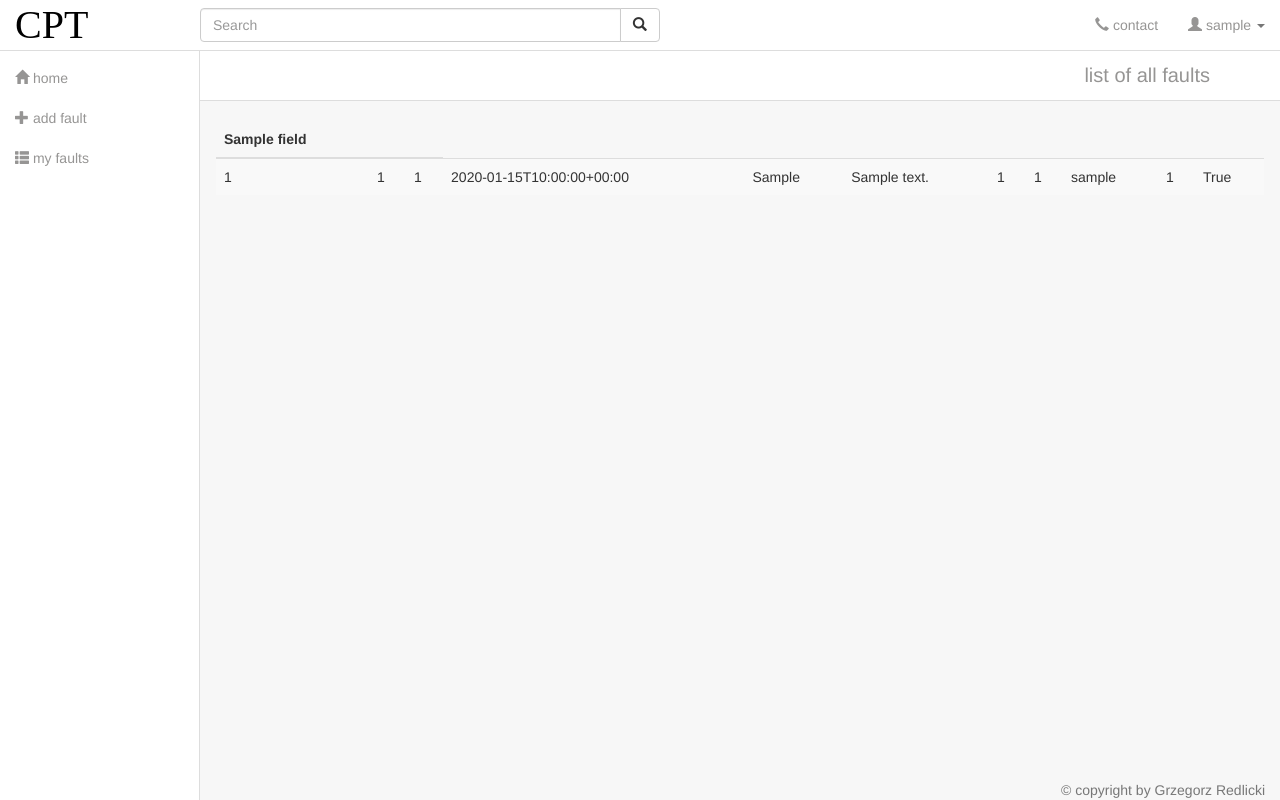
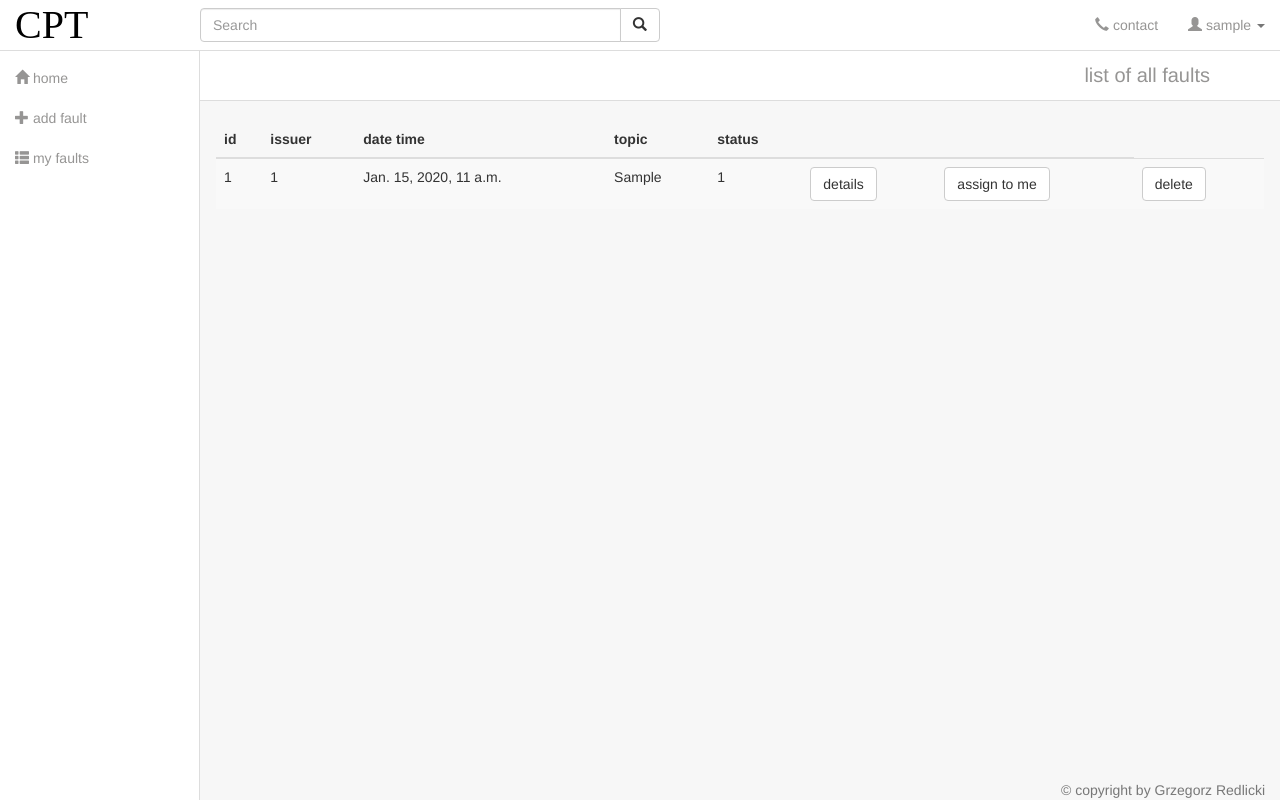
Before and after one commit to redlickigrzegorz/support-center, a Django app: template cti/templates/cti/index.html in a window 1280 px wide. Run offline with Django 3.2, Linux system fonts and the light colour scheme; a user stored in the database is signed in; tables that the repository leaves empty hold one stand-in row (values such as "Sample post"); the template is opened without the code that fills it: values that come from a table or form of the project are taken from there, most other values are stand-ins (such as "Sample title", 1, 10 or a date in 2020); some libraries are stand-ins or nearby versions.

Commit message:
all implementation of buttons on first wall

```diff
--- a/cti/templates/cti/index.html
+++ b/cti/templates/cti/index.html
@@ -9,9 +9,11 @@
          <table class="table table-striped">
             <thead>
                 <tr>
-                    {% for field, _ in fields %}
-                        <th>{{ field }}</th>
-                    {% endfor %}
+                    <th>id</th>
+                    <th>issuer</th>
+                    <th>date time</th>
+                    <th>topic</th>
+                    <th>status</th>
                     <th></th>
                     <th></th>
                 </tr>
@@ -19,9 +21,22 @@
             <tbody>
                 {% for fault in faults %}
                     <tr>
-                        {% for name, value in fault.get_fields %}
-                                <td>{{ value }}</td>
-                        {% endfor %}
+                        <td>{{ fault.id }}</td>
+                        <td>{{ fault.issuer }}</td>
+                        <td>{{ fault.date_time }}</td>
+                        <td>{{ fault.topic }}</td>
+                        <td>{{ fault.status }}</td>
+                        <td>
+                            <a href="{% url 'cti:detail' fault.id %}" class="btn btn-default" role="button">details</a>
+                        </td>
+                        {% if request.user.is_superuser %}
+                            <td>
+                                <a href="{% url 'cti:delete_fault' fault.id %}" class="btn btn-default" role="button">assign to me</a>
+                            </td>
+                            <td>
+                                <a href="{% url 'cti:delete_fault' fault.id %}" class="btn btn-default" role="button">delete</a>
+                            </td>
+                        {% endif %}
                     </tr>
                 {% endfor %}
             </tbody>
```
Also changed, not shown: cti/templates/cti/add_fault.html (+4 -4 lines), cti/templates/cti/my_faults.html (+16 -6 lines), cti/views.py (+4 -4 lines).
